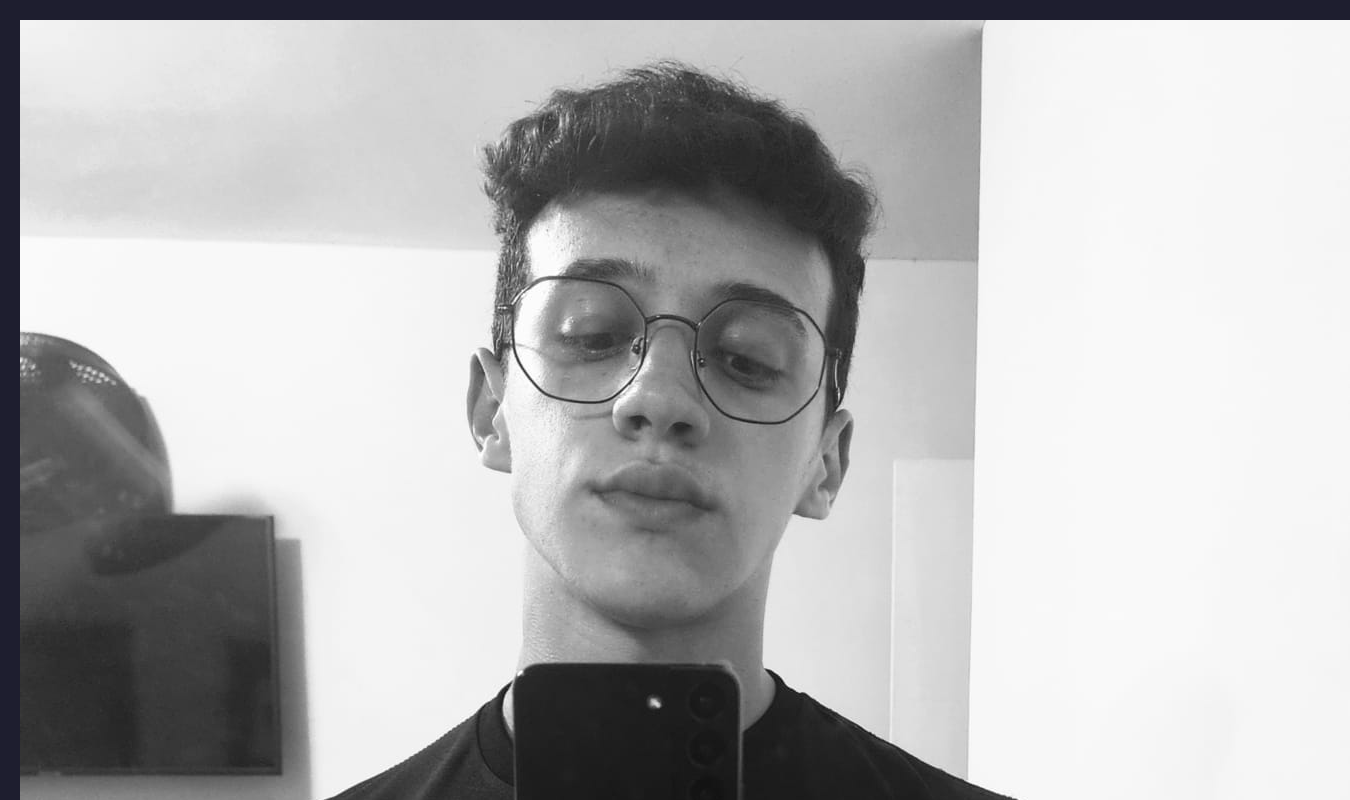
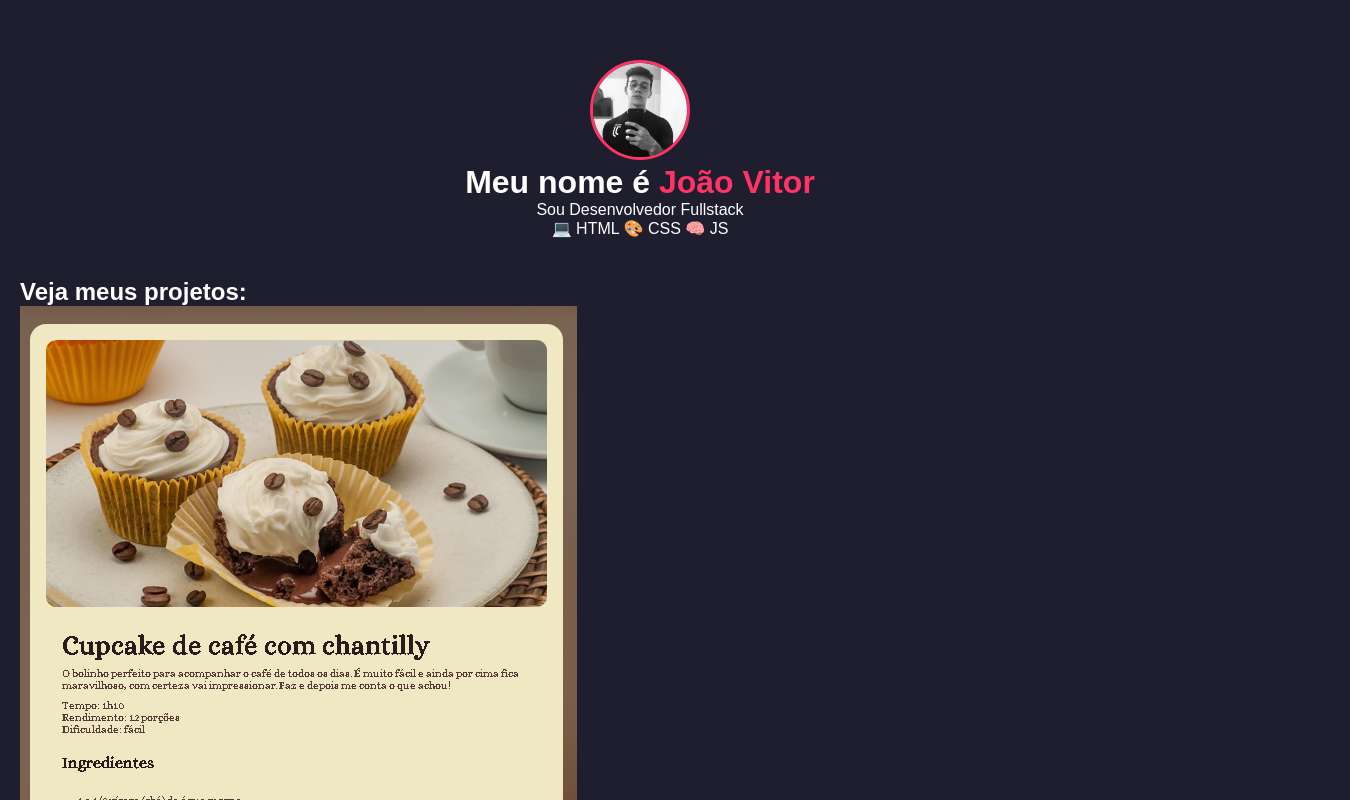
Before and after one commit to jvfaberr/Desafio-portfolio-dev, a plain HTML site: page index.html in a window 1280 px wide. Shown: the top 800 px of the page, 1350 px wide, since content can reach past the window. Drawn offline with Linux system fonts and the light colour scheme.

Commit message:
modificando o cabecalho e adicionando efeitos

```diff
--- a/style.css
+++ b/style.css
@@ -18,3 +18,18 @@ body {
   color: var(--cor-texto);
   padding: var(--padding);
 }
+
+.cabecalho {
+  text-align: center;
+  padding: 40px 0;
+}
+
+.avatar {
+  width: 100px;
+  border-radius: 50%;
+  border: 3px solid var(--cor-principal);
+}
+
+.destaque {
+  color: var(--cor-principal);
+}
```
